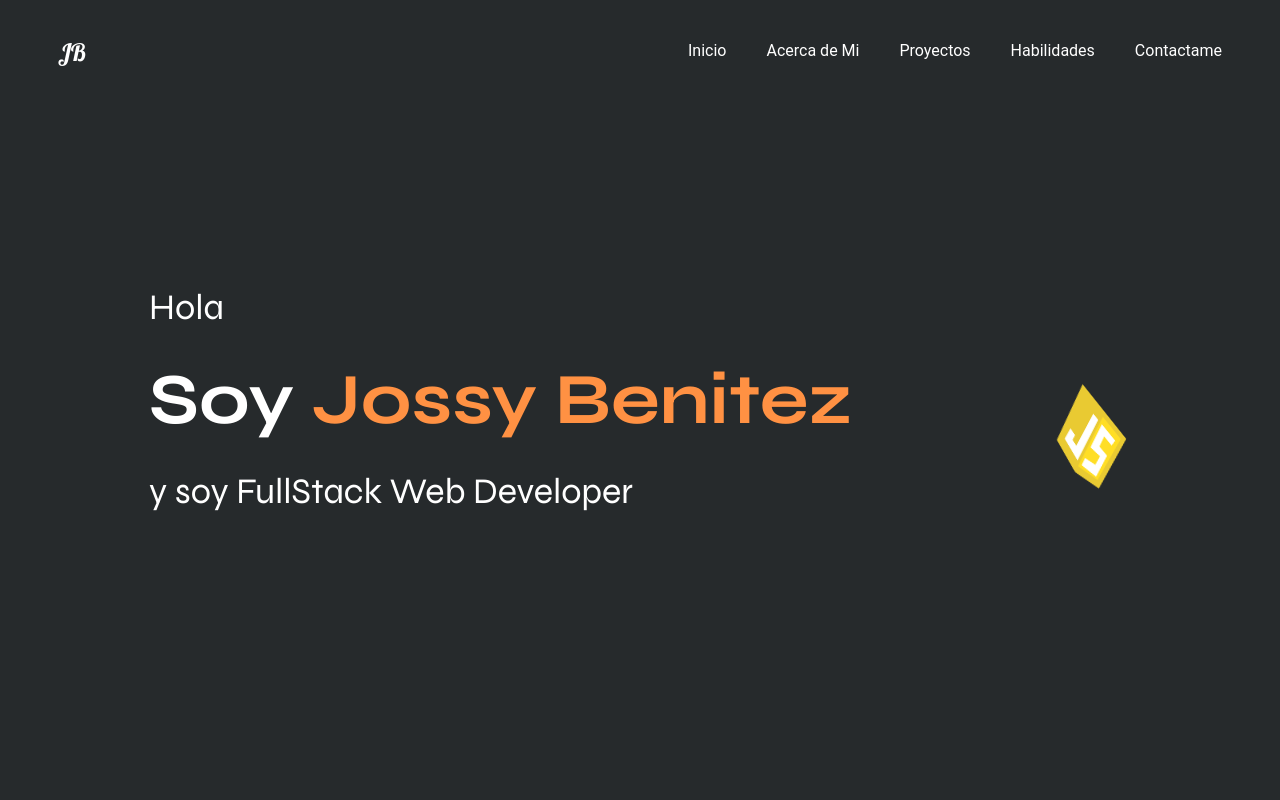
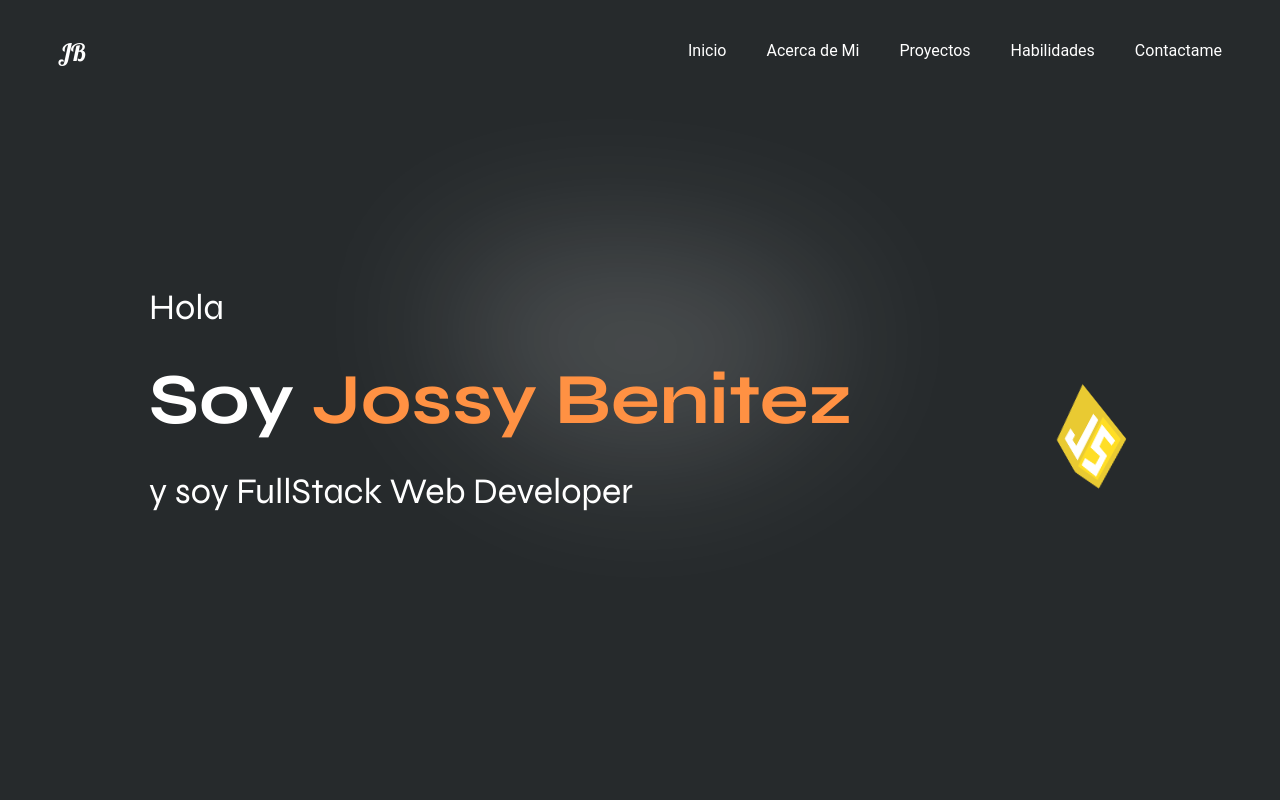
Before and after one commit to JossyBR/portafolio, a React (Vite) app: page / in a window 1280 px wide. Shown: the top 800 px of the page. Built offline with nearby package versions, Linux system fonts and the light colour scheme.

Commit message:
Poniendo difuminado en sesiones

```diff
--- a/src/components/Acerca/Acerca.jsx
+++ b/src/components/Acerca/Acerca.jsx
@@ -3,6 +3,7 @@ import { Card, Button } from "@material-tailwind/react";
 import prueba from "../../assets/Foto2.jpg";
 import CV from "../../../public/CV_Joselin Benitez.pdf";
 import styles from "./acerca.module.css";
+import { vector } from "../../assets";
 
 const Acerca = () => {
   const [isHovered, setIsHovered] = useState(false);
@@ -19,9 +20,12 @@ const Acerca = () => {
   return (
     <div
       id="#acerca"
-      className="flex justify-center items-center  min-h-screen "
+      className="flex justify-center items-center  min-h-screen relative"
     >
-      <div className="flex flex-row w-[967px] h-[700px] bg-[#1C1E22] text-white gap-8 rounded-lg ">
+      <div className="absolute left-0 top-0 w-[700px] h-[700px] z-0">
+        <img src={vector} alt="" />
+      </div>
+      <div className="flex flex-row w-[967px] h-[700px] bg-[#1C1E22] text-white gap-8 rounded-lg z-10">
         <div className="ml-6 mt-32 mb-6 w-[326px] h-[410px] rounded-lg  ">
           <img
             src={prueba}
--- a/src/components/Inicio/Inicio.jsx
+++ b/src/components/Inicio/Inicio.jsx
@@ -93,7 +93,10 @@ const Inicio = () => {
   return (
     <div className="min-h-screen flex flex-row items-center justify-around">
       <div>
-        {/* <div>{vector}</div> */}
+        <div className="absolute left-72 bottom-48 w-[700px]">
+          <img src={vector} alt="Imagen" className="bottom-7 " />
+        </div>
+        <div className="relative">
           <h1 className="text-4xl animate__animated animate__slideInLeft">
             Hola <br />{" "}
             <span className="text-7xl leading-loose font-bold">
@@ -101,6 +104,7 @@ const Inicio = () => {
             </span>
             <br /> y soy FullStack Web Developer{" "}
           </h1>
+        </div>
       </div>
       <div className={`${styles.targetParentElement} relative`}>
         <img
```
Lines whose indentation alone changed are shown as unchanged.
